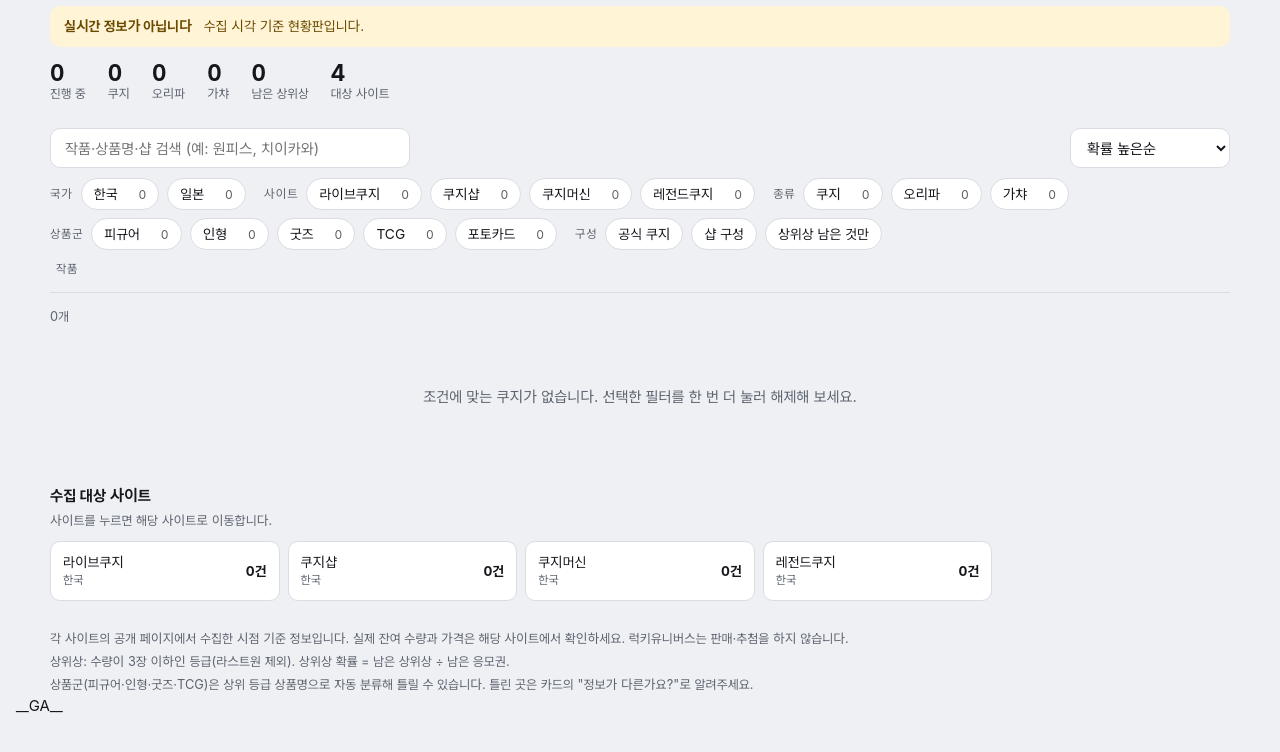
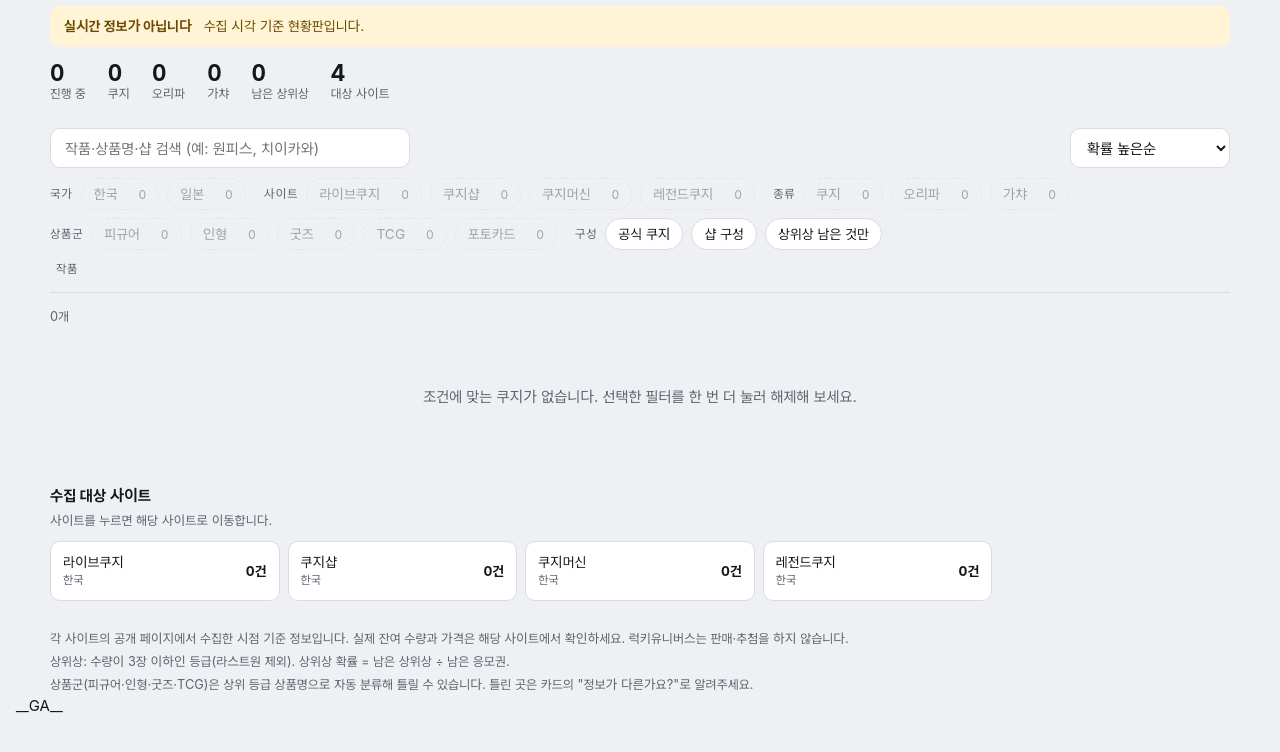
Before and after one commit to KevvywithSina/luckyuniverse, a website: page src/template.html in a window 1280 px wide. Shown: the part 62-814 px from the top of the page. Drawn offline with Linux system fonts and the light colour scheme; files whose address does not match are found by name; a web font is replaced by a local one.

Commit message:
필터에서 지금 조건으로 0개인 옵션은 흐리게 표시 (#11)
Claude-Session: https://claude.ai/code/session_018vHWjd76zkNsjUWjPhVhso

Co-authored-by: Claude <noreply@anthropic.com>

```diff
--- a/src/template.html
+++ b/src/template.html
@@ -59,6 +59,8 @@ select,input,textarea{font:inherit;color:var(--ink);background:var(--surface);bo
 select{height:40px;padding:0 12px}
 #sort{flex:0 0 auto;min-width:160px;margin-left:auto}
 .chip{height:32px;padding:0 12px;border-radius:999px;border:1px solid var(--line);background:var(--surface);color:var(--ink);font:inherit;font-size:.86rem;cursor:pointer;white-space:nowrap}
+.chip.zero{background:transparent;border-style:dashed;color:var(--muted);opacity:.55}
+.chip.zero .n{opacity:1}
 .chip[aria-pressed="true"]{background:var(--ink);color:var(--bg);border-color:var(--ink)}
 .chip .n{display:inline-block;min-width:3ch;text-align:right;font-family:var(--f-num);font-size:.75rem;font-variant-numeric:tabular-nums;opacity:.7;margin-left:6px}
 .lbl{white-space:nowrap;font-size:.75rem;color:var(--muted);letter-spacing:.06em;margin-left:6px}
@@ -292,7 +294,8 @@ const outUrl=u=>!/^https:\/\//.test(u)?"#":CFG.utm?u+(u.includes("?")?"&":"?")+C
 
 function chip(label,group,val,n){
   const on=st[group]===val;
-  return `<button class="chip" data-g="${group}" data-v="${esc(val)}" aria-pressed="${on}">${esc(label)}${n!=null?`<span class="n">${n}</span>`:""}</button>`;
+  // 지금 조건에서 0개인 옵션은 흐리게 (선택돼 있으면 그대로)
+  return `<button class="chip${n===0&&!on?" zero":""}" data-g="${group}" data-v="${esc(val)}" aria-pressed="${on}">${esc(label)}${n!=null?`<span class="n">${n}</span>`:""}</button>`;
 }
 function base(skip){
   const q=st.q.trim().toLowerCase();
```
